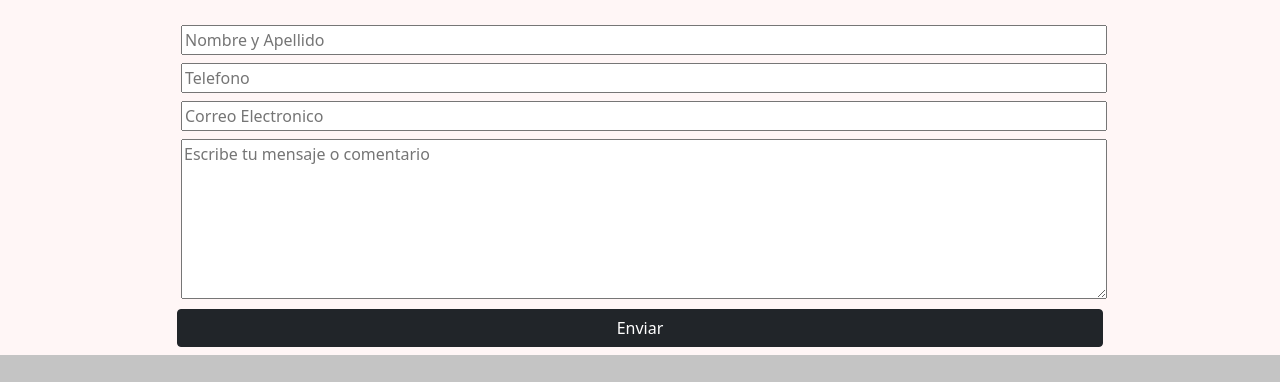
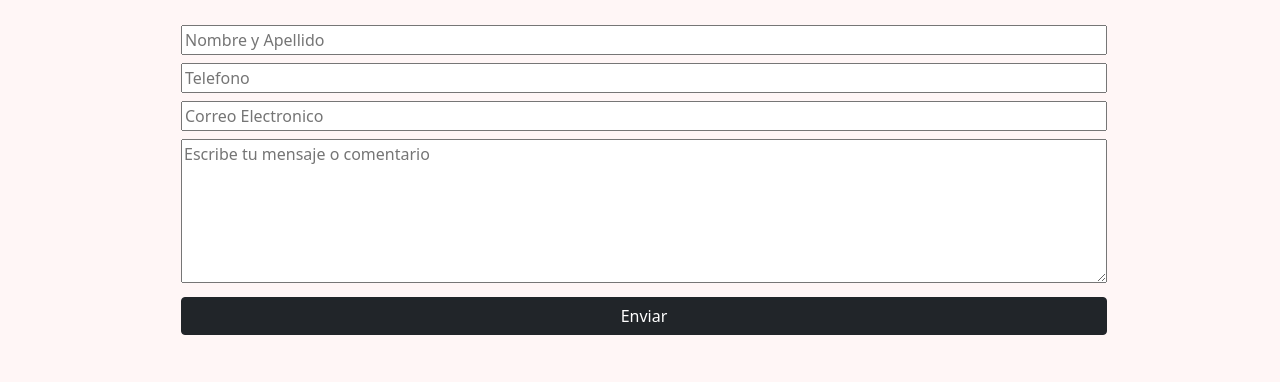
Before and after one commit to CrruzD/GrillBar, a plain HTML site: page pages/p2-contacto.html in a window 1280 px wide. Shown: the part 261-643 px from the top of the page. Drawn offline with nearby package versions, Linux system fonts and the light colour scheme.

Commit message:
Acomodé el formulario x2

```diff
--- a/pages/p2-contacto.html
+++ b/pages/p2-contacto.html
@@ -77,8 +77,8 @@
                     <input type id="name" value="" class="m-1 col-12" placeholder="Nombre y Apellido">
                     <input type="phone" value="" class="m-1 col-12" placeholder="Telefono">
                     <input type="email" value="" class="m-1 col-12" placeholder="Correo Electronico">
-                    <textarea class="formulario-control m-1 col-12" id="message" type="text" placeholder="Escribe tu mensaje o comentario"></textarea>
-                    <button class="btn btn-dark col-12" type="submit" value="Enviar" name="contact">Enviar</button>
+                    <textarea class="formulario-contacto m-1 col-12" id="message" type="text" placeholder="Escribe tu mensaje o comentario"></textarea>
+                    <button class="btn btn-dark col-12 m-1" type="submit" value="Enviar" name="contact">Enviar</button>
                     </form>
                 </div>
             </div>
--- a/style/style.scss
+++ b/style/style.scss
@@ -8,8 +8,20 @@ $color-fondo-footer: #c4c4c4;
 body{
     background-color: $color-fondo;
 }
+
+.color-sucursal{
+    color: red;
+}
+.formulario{
+    margin-bottom: 80px;
+    &-contacto{
+        width: 100%;
+        height: 9rem;
+    }
+}
 .form-control{
     width: 300px;
+
 }
 /* Carrusel */
 .carousel-inner{
```
Also changed, not shown: index.html (+1 -1 lines), style/style.css, 1 other file.
